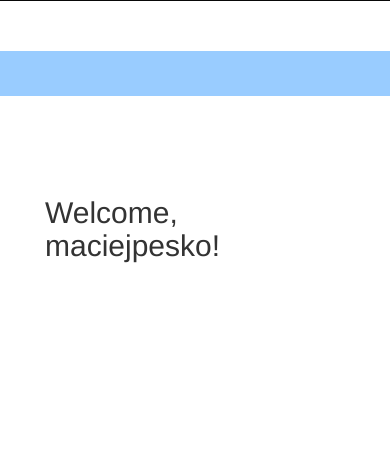
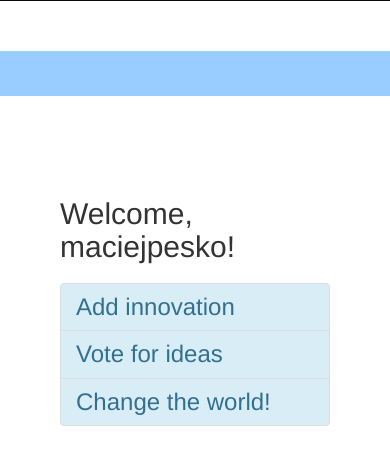
Before and after one commit to maciej3031/apsi_innovations, a Django app: page / in a window 390 px wide. Shown: the part 403-879 px from the top of the page. Before the commit the page ends 666 px from the top, so only its background shows below. Run offline with Django 3.2, Linux system fonts and the light colour scheme; a user stored in the database is signed in; some libraries are stand-ins or nearby versions.

Commit message:
Homepage

```diff
--- a/apsi_innovations/templates/base.html
+++ b/apsi_innovations/templates/base.html
@@ -21,7 +21,7 @@
   <nav class="navbar navbar-inverse">
     <div class="container-fluid">
         <div class="navbar-header">
-            <a class="navbar-brand" href="#{% url 'home' %}">Home</a>
+            <a class="navbar-brand" href="{% url 'home' %}">Home</a>
         </div>
 		    <ul class="nav navbar-nav navbar-left">
                 {% if user.is_authenticated %}
--- a/apsi_innovations/templates/home.html
+++ b/apsi_innovations/templates/home.html
@@ -1,12 +1,32 @@
 {% extends 'base.html' %}
 
 {% block content %}
-  {% if messages %}
+
+
+
+<div class="container">
+  <div class="row">
+    <div class="col-sm-2" >
+    </div>
+    <div class="col-sm-6" >
+  <h2>Welcome, {{ user.username }}!</h2>
+{% if messages %}
     <ul class="messages">
       {% for message in messages %}
-        <li{% if message.tags %} class="{{ message.tags }}"{% endif %}>{{ message }}</li>
+        {% if message.tags %} class="{{ message.tags }}"{% endif %}>{{ message }}
       {% endfor %}
     </ul>
   {% endif %}
-  <h2>Welcome, {{ user.username }}!</h2>
+    <ul class="list-group">
+    <h3>
+					<a href="{% url 'add_innovation' %}" class="list-group-item list-group-item-info ">Add innovation</a>
+					<a href="{% url 'innovation_list' %}" class="list-group-item list-group-item-info">Vote for ideas</a>
+					<a href="{% url 'student_employee_profile' %}" class="list-group-item list-group-item-info">Change the world!</a>
+    </h3>
+</ul>
+    </div>
+
+  </div>
+</div>
+
 {% endblock %}
```
